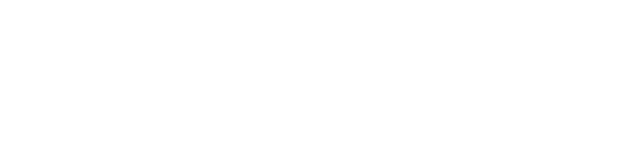
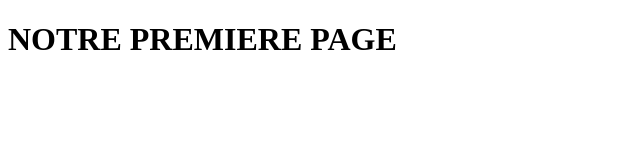
Before and after one commit to JulienRst/OpenGLIMAC, a plain HTML site: page index.html in a window 1280 px wide. Shown: the whole page, without its empty margins (0-640 px from the left). Drawn offline with Linux system fonts and the light colour scheme.

Commit message:
ADD HEADER

```diff
--- a/index.html
+++ b/index.html
@@ -4,6 +4,6 @@
 	<title>SALUT</title>
 </head>
 <body>
-
+	<header><h1>NOTRE PREMIERE PAGE</h1></header>
 </body>
 </html>
```
